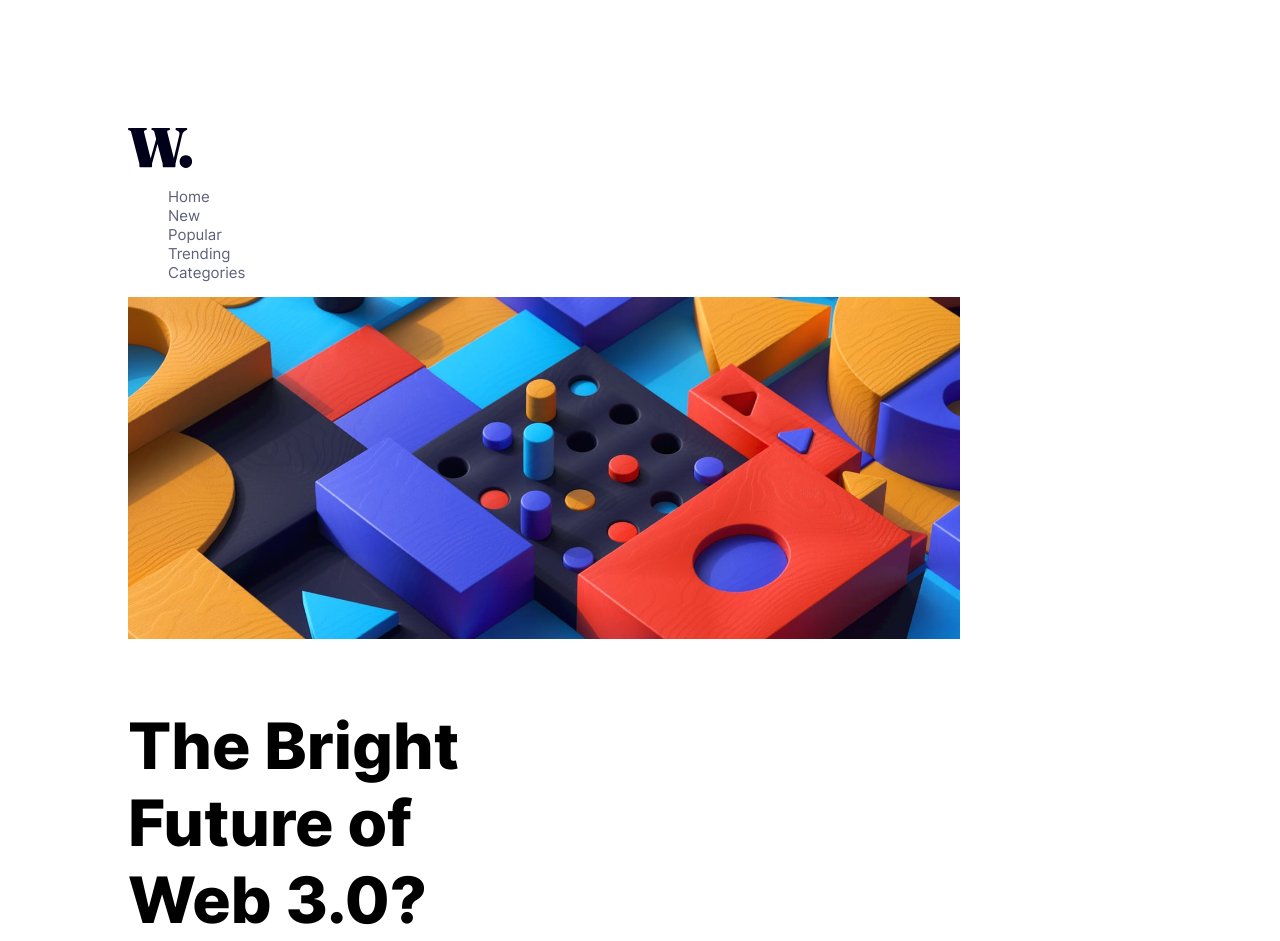
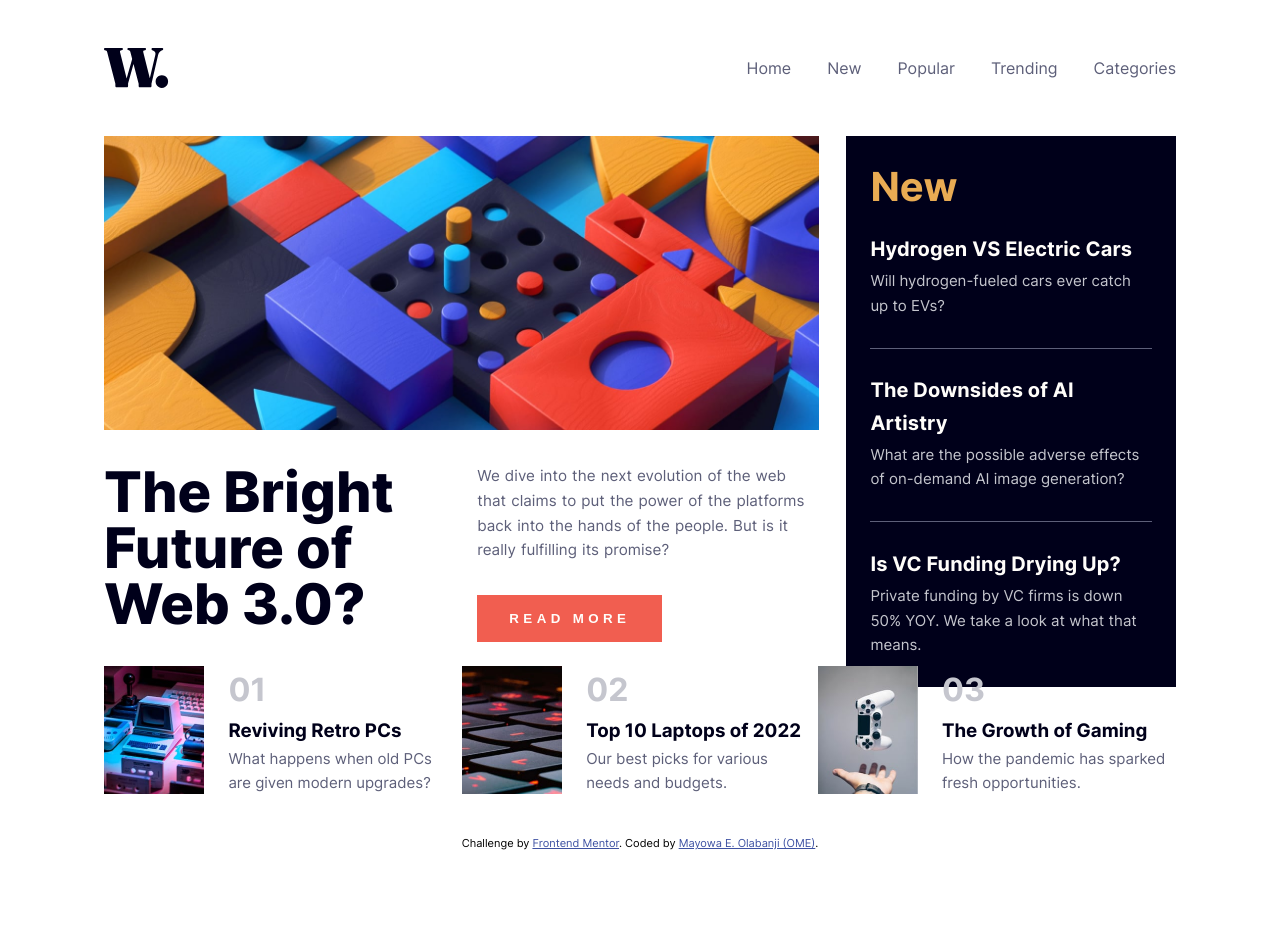
Before and after one commit to ome94/fe-mentor, a plain HTML site: page index.html in a window 1280 px wide. Shown: the top 941 px of the page. After the commit the page ends 885 px from the top, so only its background shows below. Drawn offline with Linux system fonts and the light colour scheme.

Commit message:
feat: Complete page styling

```diff
--- a/index.html
+++ b/index.html
@@ -9,138 +9,85 @@
 
   <!-- Feel free to remove these styles or customise in your own stylesheet 👍 -->
   <link rel="stylesheet" href="./inter.css">
+  <link rel="stylesheet" href="./styles.css">
   <style>
-    html, body {
-      margin: 0;
-      padding: 4rem;
-    }
-
-    body { /* tag selector */
-      font-family: Inter;
-      font-size: 15px;
-      color: hsl(236, 13%, 42%);
-    }
-
-    h1 {
-      width: 45%;
-      font-size: 4rem;
-      font-weight: 800;
-    }
-
-    #banner {
-      width: 65vw;
-    }
-
-    #banner > img {
-      width: 100%;
-    }
-
-    #news {
-      background-color: hsl(240, 100%, 5%);
-      width: 22vw;
-      padding: 7.5px 15px;
-    }
-
-    #news > h2 {
-      color: hsl(35, 77%, 62%);
-    }
-
-    #news h3, button {
-      color: hsl(36, 100%, 99%);
-    }
-
-    #topics h2, #news p {
-      color:  hsl(233, 8%, 79%);
-    }
-
-    #topics h3, #banner  {
-      color: black;
-    }
-
-    button {
-      background-color: hsl(5, 85%, 63%);
-      border: none;
-      width: 12.5rem;
-      font-weight: 700;
-      text-transform: uppercase;
-      padding-top: 1rem;
-      padding-bottom: 1rem;
-      /* padding-left: 2rem; */
-      /* padding-right: 2rem; */
-    }
-
-    ul {
-      list-style-type: none;
-    }
-
     .attribution { font-size: 11px; text-align: center; }
     .attribution a { color: hsl(228, 45%, 44%); }
   </style>
-    <!-- <link rel="stylesheet" href="./style.css"> -->
 
 </head>
 <body>
   <header>
+    <img src="./assets/images/logo.svg">
     <nav>
-      <img src="./assets/images/logo.svg">
       <ul>
-        <li>Home</li>
-        <li>New</li>
-        <li>Popular</li>
-        <li>Trending</li>
-        <li>Categories</li>
+        <li><a href="#">Home</a></li>
+        <li><a href="#news">New</a></li>
+        <li><a href="#"topics>Popular</a></li>
+        <li><a href="#">Trending</a></li>
+        <li><a href="#">Categories</a></li>
       </ul>
     </nav>
   </header>
+  <main>
     <section id="banner">
       <img src="./assets/images/image-web-3-desktop.jpg" alt="web3">
-    <section>
+      <article>
         <h1>The Bright Future of Web 3.0?</h1>
+        <div>
           <p>We dive into the next evolution of the web that claims to put
             the power of the platforms back into the hands of the people.
             But is it really fulfilling its promise?</p>
-        <button>Read More</button>
-    </section>
+          <button><a href="#">Read More</a></button>
+        </div>
+      </article>
     </section>
     <section id="news">
-    <h2>New </h2>
-    <div>
-      <h3>Hydrogen VS Electric Cars</h3>
+      <h2>New</h2>
+      <article>
+        <h3><a href="#">Hydrogen VS Electric Cars</a></h3>
         <p>Will hydrogen-fueled cars ever catch up to EVs?</p>
-    </div>
-    <div>
-      <h3>The Downsides of AI Artistry</h3>
+      </article>
+      <article>
+        <h3><a href="#">The Downsides of AI Artistry</a></h3>
         <p>What are the possible adverse effects of on-demand AI image generation?</p>
-    </div>
-    <div>
-      <h3>Is VC Funding Drying Up?</h3>
+      </article>
+      <article>
+        <h3><a href="#">Is VC Funding Drying Up?</a></h3>
         <p>Private funding by VC firms is down 50% YOY. We take a look at what that means.</p>
-    </div>
+      </article>
     </section>
     <section id="topics">
+      <article>
+        <img src="./assets/images/image-retro-pcs.jpg" alt="Retro PCs">
         <div>
-      <img src="./assets/images/image-retro-pcs.jpg" alt="Retro PCs">
           <h2>01</h2>
-      <h3>Reviving Retro PCs</h3>
+          <h3><a href="#">Reviving Retro PCs</a></h3>
           <p>What happens when old PCs are given modern upgrades?</p>
         </div>
+      </article>
+      <article>
+        <img src="./assets/images/image-top-laptops.jpg" alt="Top laptops">
         <div>
-      <img src="./assets/images/image-top-laptops.jpg" alt="Top laptops">
           <h2>02</h2>
-      <h3>Top 10 Laptops of 2022</h3>
+          <h3><a href="#">Top 10 Laptops of 2022</a></h3>
           <p>Our best picks for various needs and budgets.</p>
         </div>
+      </article>
+      <article>
+        <img src="./assets/images/image-gaming-growth.jpg" alt="Gaming">
         <div>
-      <img src="./assets/images/image-gaming-growth.jpg" alt="Gaming">
           <h2>03</h2>
-      <h3>The Growth of Gaming</h3>
+          <h3><a href="#">The Growth of Gaming</a></h3>
           <p>How the pandemic has sparked fresh opportunities.</p>
         </div>
+      </article>
     </section>
+  </main>
   <footer>
     <div class="attribution">
       Challenge by <a href="https://www.frontendmentor.io?ref=challenge" target="_blank">Frontend Mentor</a>.
-      Coded by <a href="#">Your Name Here</a>.
+      Coded by <a href="#">Mayowa E. Olabanji (OME)</a>.
     </div>
   </footer>
 </body>
--- /dev/null
+++ b/styles.css
@@ -0,0 +1,218 @@
+html, body {
+  font-family: "Inter";
+  font-weight: 400;
+  line-height: 1.6225;
+  margin: 0;
+  padding: 1.5rem 3.25rem 1rem;
+}
+
+body p {
+  font-size: 15px;
+}
+
+body p, nav a {
+  color: hsl(236, 13%, 42%);
+}
+
+header, main {
+  margin-bottom: 2.5rem;
+  position: relative;
+}
+
+nav {
+  text-align: left;
+  position: absolute;
+  top: 0;
+  right: 0;
+}
+
+ul {
+  margin: 0.5rem 0 0;
+  padding-left: 0;
+  list-style-type: none;
+  overflow: auto; /* not needed if position:absolute */
+}
+
+nav li {
+  float: left;
+}
+
+nav li a {
+  display: block;
+  padding: 0 1rem;
+  margin-right: 0.25rem;
+}
+
+nav li:first-child a {
+  padding-left: 0;
+}
+
+nav li:last-child a {
+  padding-right: 0;
+  margin-right: 0;
+}
+
+button {
+  font-weight: 700;
+  letter-spacing: 0.275rem;
+  text-transform: uppercase;
+  background-color: hsl(5, 85%, 63%);
+  /* padding: 1rem 0; if button a {display: inline} */
+  padding: 0;
+  border: none;
+}
+
+button a {
+  display: block;
+  padding: 1rem 2rem;
+}
+
+button a:hover {
+  background-color: hsl(240, 100%, 5%);
+}
+
+footer {
+  clear: both;
+}
+
+a:not(footer a) {
+  text-decoration: none;
+}
+
+h1 {
+  font-size: 3.5rem;
+  font-weight: 800;
+  line-height: 1;
+  color: hsl(240, 100%, 5%);
+  width: 45%;
+  margin: 0;
+}
+
+#banner {
+  width: 66.67%;
+}
+
+#banner > img {
+  width: 100%;
+  margin-bottom: 1.675rem;
+}
+
+#banner article {
+  position: relative;
+}
+
+#banner div {
+  position: absolute;
+  top: 0;
+  right: 0;
+  width: 50%;
+}
+
+#banner p {
+  letter-spacing: 0.025px;
+  word-spacing: 0.0475rem;
+  font-size: 0.948rem;
+  margin-top: 0;
+  margin-bottom: 2rem;
+}
+
+#banner div > * {
+  margin-left: 1rem;
+}
+
+#news {
+  background-color: hsl(240, 100%, 5%);
+  position: absolute;
+  top: 0;
+  right: 0;
+  width: min-content;
+  overflow-y: hidden;
+}
+
+#news article {
+  padding: 1.6rem 1.5rem 0;
+  width: 22vw;
+}
+
+#news article:first-of-type {
+  padding-top: 0;
+}
+
+#news h2 {
+  font-size: 2.5rem;
+  font-weight: 700;
+  padding-left: 1.5rem;
+  margin: 1.2rem 0 0.8rem;
+}
+
+#news h3 {
+  font-size: 1.25rem;
+  font-weight: 700;
+  letter-spacing: 0.125px;
+  margin: 0 0 0.25rem 0;
+}
+
+#news p {
+  padding-bottom: 1.85rem;
+  border-bottom: 1px solid hsl(236, 13%, 42%);
+  margin: 0;
+}
+
+#news article:last-child p {
+  border: none;
+}
+
+#news h2, #news a:hover {
+  color: hsl(35, 77%, 62%);
+}
+
+#news a, button a {
+  color: hsl(36, 100%, 99%);
+}
+
+#topics h2, #news p {
+  color:  hsl(233, 8%, 79%);
+}
+
+#topics a, h1 {
+  color: hsl(240, 100%, 5%);;
+}
+
+#topics {
+  margin: 2rem auto;
+  overflow: hidden;
+}
+
+#topics a:hover, nav a:hover {
+  color: hsl(5, 85%, 63%);
+}
+
+#topics article {
+  width: 33%;
+  /* overflow-y: hidden; */
+  position: relative;
+  float: left;
+  padding: 0 0.125rem;
+}
+
+#topics article:first-of-type {
+  padding: 0 0.125rem 0 0;
+}
+
+#topics article:last-child {
+  padding: 0 0.125rem 0 0;
+}
+
+#topics h2 {
+  font-size: 2rem;
+}
+
+#topics div * {
+  margin: 0;
+}
+
+#topics img {
+  width: 6.275rem;
+  float: left;
+  margin: 0.125rem 1.5rem auto 0;
+}
```
Lines whose indentation alone changed are shown as unchanged.
